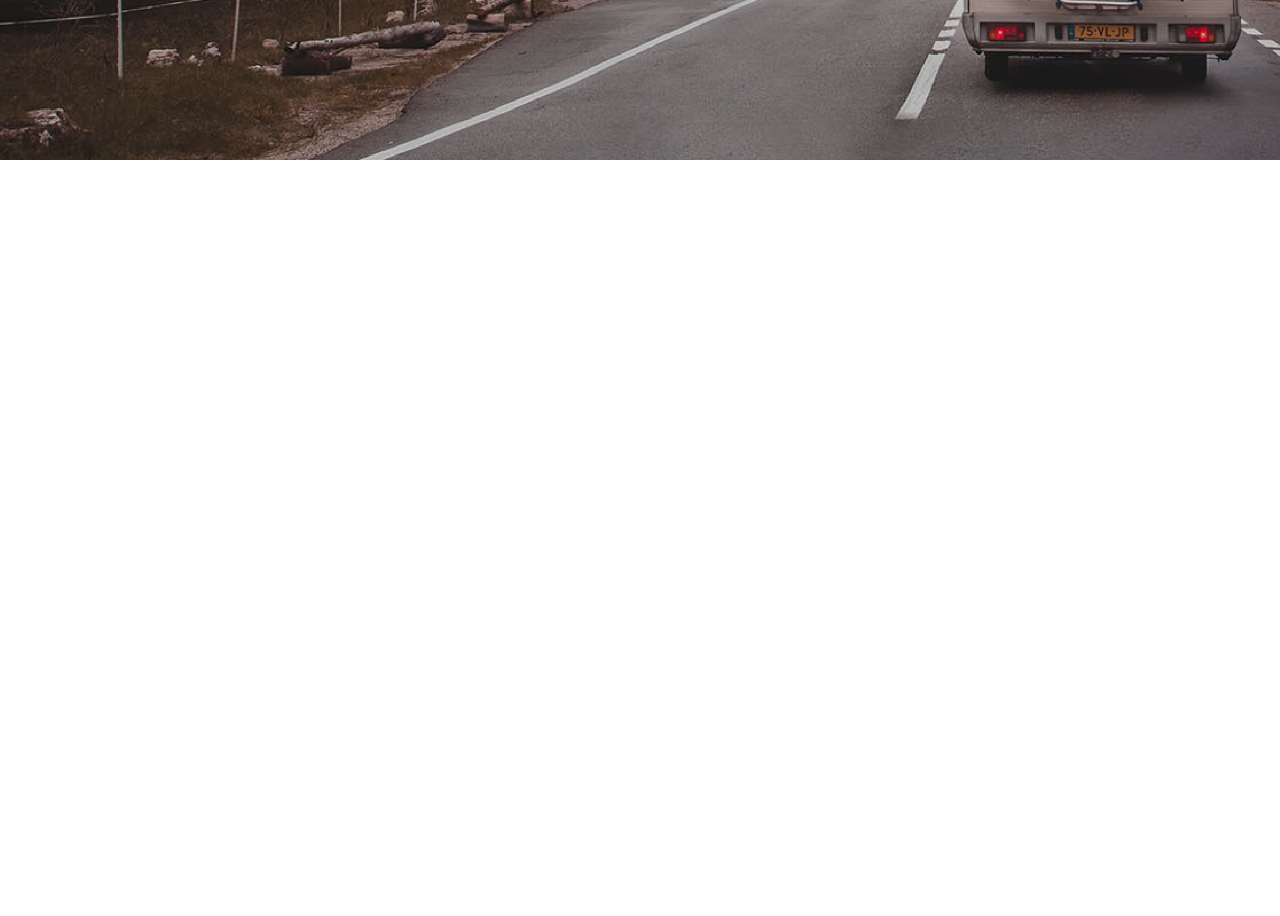
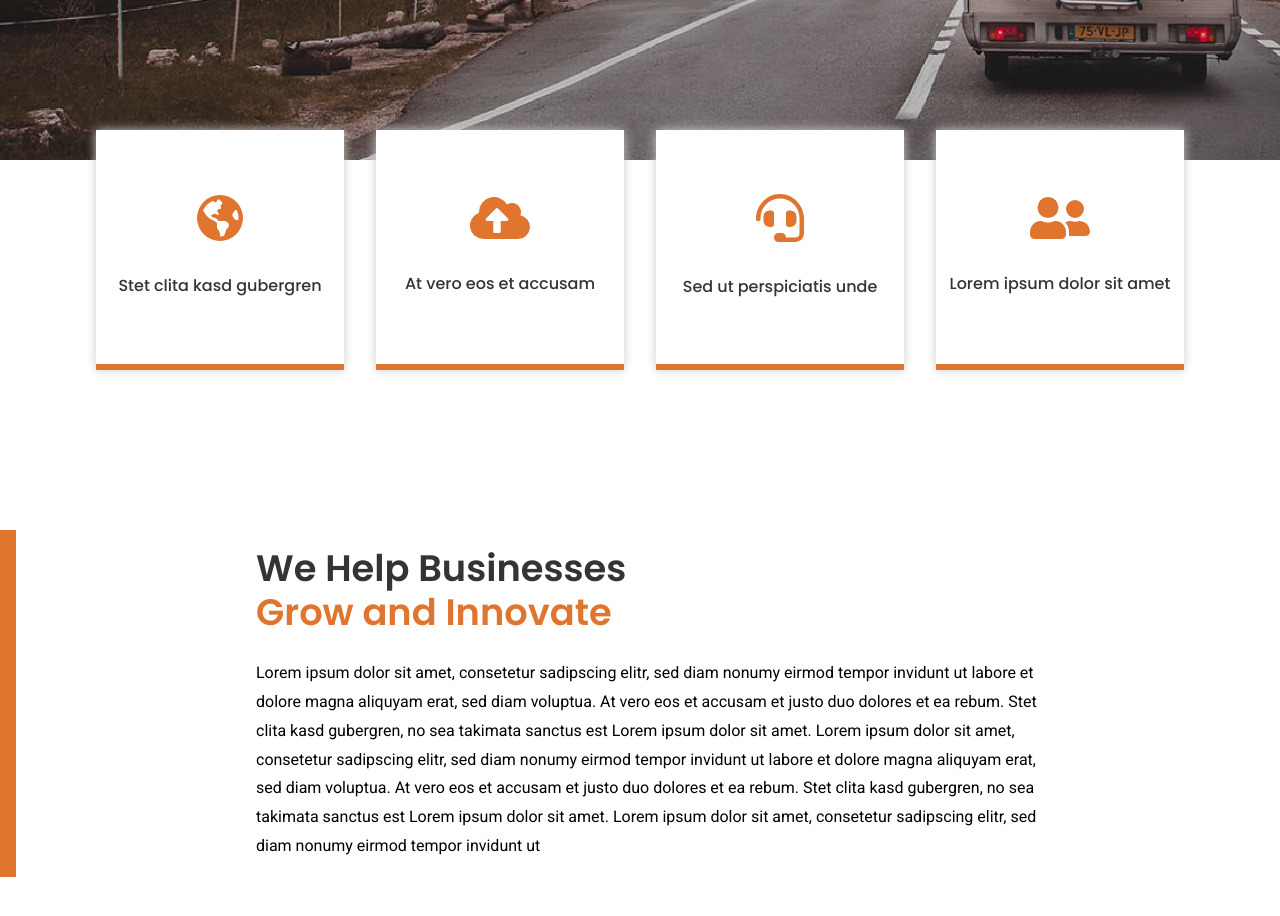
Before and after one commit to LautaroCeballos/prueba-tecnica-25watts, a React (Create React App) app: page / in a window 1280 px wide. Shown: the part 720-1636 px from the top of the page. Before the commit the page ends 880 px from the top, so only its background shows below. Built offline with nearby package versions, Linux system fonts and the light colour scheme.

Commit message:
About HTML CSS

```diff
--- a/src/App.css
+++ b/src/App.css
@@ -2,12 +2,40 @@
 
 :root{
     --primary-color: #E0752F;
+    --black-color: #343434;
+}
+
+p{
+    font-family: 'Roboto', sans-serif;
+    font-weight: 400;
+    font-size: 1rem;
+    line-height: 1.8rem;
 }
 
 .App{
     display: flex;
+    flex-wrap: wrap;
     justify-content: center;
     width: 100%;
+}
+
+.grid{
+    display: grid;
+    grid-template-columns: repeat(12, 1fr);
+    padding: 0 6rem;
+}
+
+.title{
+    margin-bottom: 1.5rem;
+    font-family: 'Poppins', sans-serif;
+    font-weight: 600;
+    font-size: 2.3rem;
+    line-height: 2.8rem;
+    color: var(--black-color);
+}
+
+.orange-text{
+    color: var(--primary-color);
 }
 
 .btn{
--- a/src/App.js
+++ b/src/App.js
@@ -1,12 +1,14 @@
 import './App.css';
 import Header from './components/Header/Header'
 import Home from './sections/Home/Home'
+import About from './sections/About/About'
 
 function App() {
   return (
     <div className="App">
         <Header/>
         <Home/>
+        <About/>
     </div>
   );
 }
--- a/src/components/Header/Header.css
+++ b/src/components/Header/Header.css
@@ -3,12 +3,12 @@ header{
     height: 95px;
     position: fixed;
     align-content: stretch;
-    display: grid;
-    grid-template-columns: repeat(12, 1fr);
+    /* display: grid; */
+    /* grid-template-columns: repeat(12, 1fr); */
     border-bottom: 2px var(--primary-color) solid;
     font-family: 'Roboto', sans-serif;
     font-weight: 500;
-    padding: 0 4.5rem;
+    /* padding: 0 4.5rem; */
 }
 
 .logotipo{
--- a/src/components/Header/Header.js
+++ b/src/components/Header/Header.js
@@ -3,7 +3,7 @@ import "./Header.css"
 import Logo from '../../assets/logo.svg'
 
 export default function Header(){
-    return <header>
+    return <header className="grid">
         <a className="logotipo" href="./home"><img src={Logo} alt="25watts Logotipo"/></a>
         <nav>
             <ul>
--- a/src/components/Slider/Slider.css
+++ b/src/components/Slider/Slider.css
@@ -8,8 +8,6 @@
 	background-size: cover;
 	background-repeat: no-repeat;
 	height: 100%;
-	display: grid;
-	grid-template-columns: repeat(12, 1fr);
     justify-items: left;
     align-content: center;
 }
@@ -18,8 +16,8 @@
 .slider p,
 .slider button{
     grid-column: 1 / 7;
-    margin: 1rem 4.5rem;
     color: #fff;
+    margin-top: 2.5rem;
 }
 
 .slider h1{
--- a/src/components/Slider/Slider.js
+++ b/src/components/Slider/Slider.js
@@ -4,7 +4,7 @@ import './Slider.css'
 export default function Slider(){
     return <>
         <ul className="slider">
-            <li>
+            <li className="grid">
                 <h1>Sed ut perspiciatis unde omnis iste natus</h1>
                 <p>Sed ut perspiciatis unde omnis iste natus error sit voluptatem accusantium doloremque.</p>
 
--- /dev/null
+++ b/src/sections/About/About.css
@@ -0,0 +1,42 @@
+.about {
+	width: 100%;
+	position: relative;
+	top: -1.9rem;
+}
+
+.about ul{
+   list-style: none;
+   position: relative;
+   grid-template-columns: repeat(4, 1fr);
+   gap: 2rem;
+   justify-content: center;
+}
+
+.about li{
+    background-color: #fff;
+    width: 100%;
+    height: 15rem;
+    border-bottom: .4rem solid var(--primary-color);
+    box-shadow: 0px 0px 10px #ccc;
+    display: grid;
+    align-content: center;
+    justify-items: center;
+}
+
+.about h4{
+    font-family: 'Poppins', sans-serif;
+    font-weight: 500;
+    font-size: 1rem;
+    color: var(--black-color);
+}
+
+.about img{
+    margin-bottom: 2rem;
+}
+
+.about article{
+    margin: 10rem 0;
+    width: 100%;
+    border-left: 1rem solid var(--primary-color);
+    padding: 1rem 15rem;
+}
--- a/src/sections/About/About.js
+++ b/src/sections/About/About.js
@@ -0,0 +1,43 @@
+import React from 'react';
+import './About.css'
+import 'assets/icons/americas.svg'
+
+import americasIcon from 'assets/icons/americas.svg'
+import uploadIcon from 'assets/icons/upload.svg'
+import headsetIcon from 'assets/icons/headset.svg'
+import friendsIcon from 'assets/icons/friends.svg'
+
+export default function About(){
+    const aboutIcons = [
+        { src: americasIcon, title: 'Stet clita kasd gubergren' },
+        { src: uploadIcon, title: 'At vero eos et accusam' },
+        { src: headsetIcon, title: 'Sed ut perspiciatis unde' },
+        { src: friendsIcon, title: 'Lorem ipsum dolor sit amet' }
+    ]
+
+    return <section className="about">
+        <ul className="grid">{
+            aboutIcons.map(icon => {
+                return (
+                    <li key={icon.src}>
+                        <img src={icon.src} alt={icon.alt}/>
+                        <h4>{icon.title}</h4>
+                    </li>
+                )
+            })
+        }</ul>
+
+        <article>
+            <h2 className="title">
+                We Help Businesses <br/>
+                <span className="orange-text">
+                    Grow and Innovate
+                </span>
+            </h2>
+
+            <p>
+                Lorem ipsum dolor sit amet, consetetur sadipscing elitr, sed diam nonumy eirmod tempor invidunt ut labore et dolore magna aliquyam erat, sed diam voluptua. At vero eos et accusam et justo duo dolores et ea rebum. Stet clita kasd gubergren, no sea takimata sanctus est Lorem ipsum dolor sit amet. Lorem ipsum dolor sit amet, consetetur sadipscing elitr, sed diam nonumy eirmod tempor invidunt ut labore et dolore magna aliquyam erat, sed diam voluptua. At vero eos et accusam et justo duo dolores et ea rebum. Stet clita kasd gubergren, no sea takimata sanctus est Lorem ipsum dolor sit amet. Lorem ipsum dolor sit amet, consetetur sadipscing elitr, sed diam nonumy eirmod tempor invidunt ut
+            </p>
+        </article>
+    </section>
+}
--- a/src/sections/Home/Home.css
+++ b/src/sections/Home/Home.css
@@ -1,4 +1,4 @@
-.content {
+.Home {
 	width: 100%;
 	height: 110vh;
 }
--- a/src/sections/Home/Home.js
+++ b/src/sections/Home/Home.js
@@ -4,7 +4,7 @@ import Slider from '../../components/Slider/Slider'
 
 export default function Home(){
     return <>
-        <section className="content">
+        <section className="Home">
             <Slider />
         </section>
     </>
```
